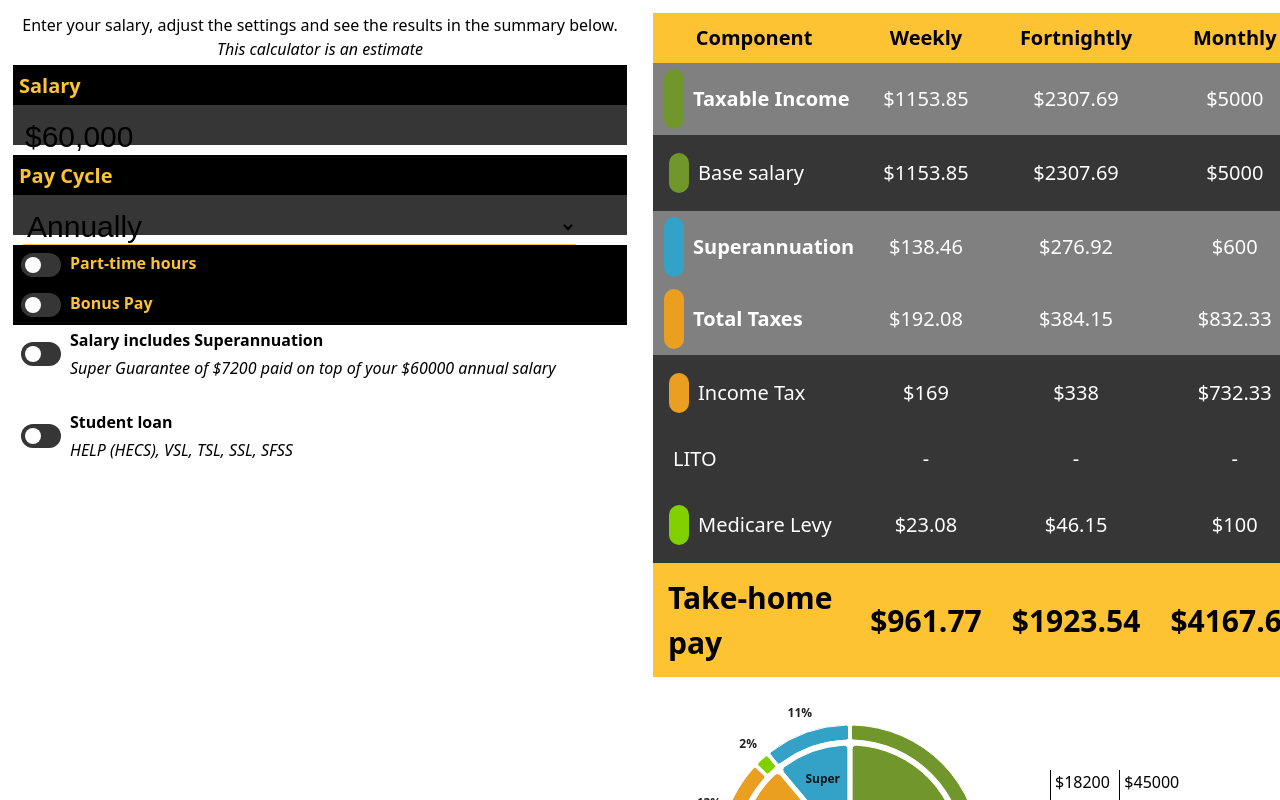
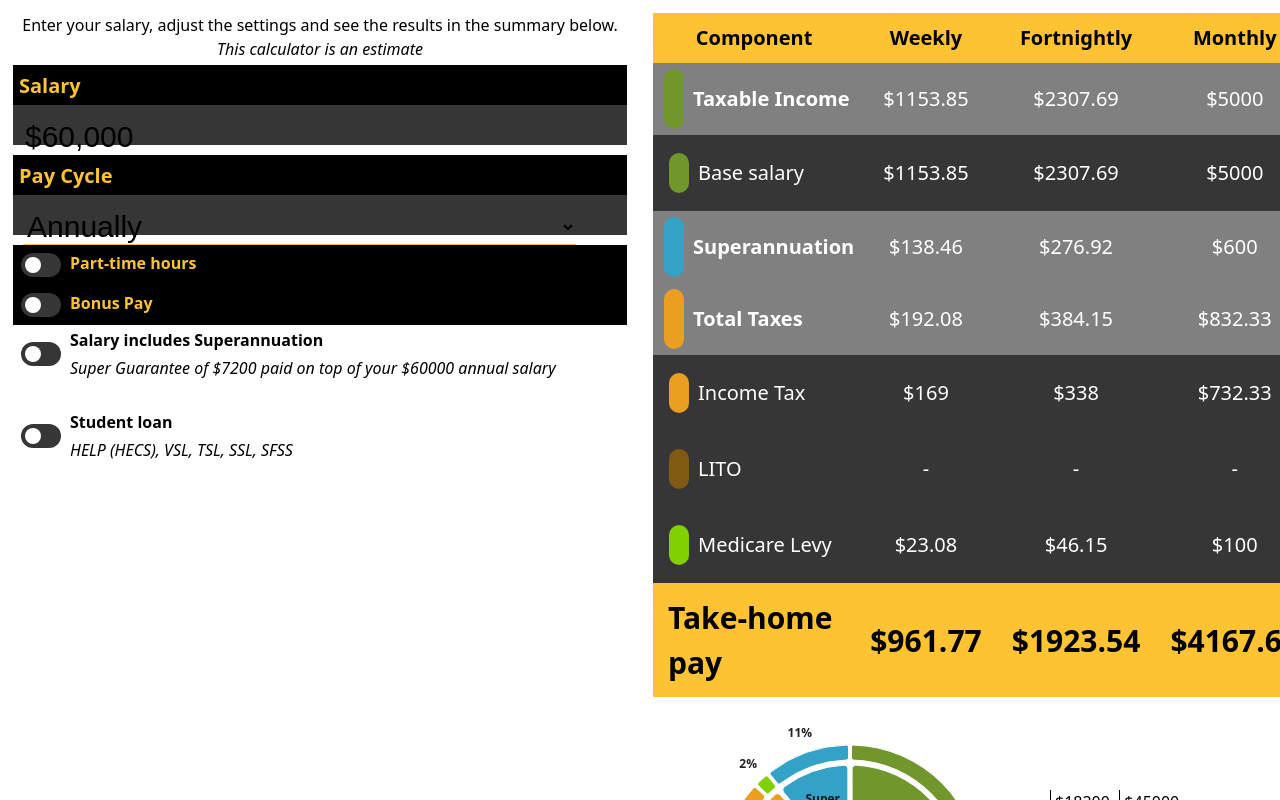
Before and after one commit to spikyMalkallam/pay-calculator, a React (Vite) app: page / in a window 1280 px wide. Shown: the top 800 px of the page. Built offline with nearby package versions, Linux system fonts and the light colour scheme.

Commit message:
Added LITO colour

```diff
--- a/src/dropdown.css
+++ b/src/dropdown.css
@@ -153,30 +153,6 @@ select>option {
     font-size: 20px;
 }
 
-/* .coloured-dot-Taxable {
-    width: 12px;
-    height: 12px;
-    border-radius: 20px;
-    background-color: #71972c;
-    margin: 5px 5px 5px 10px;
-}
-
-.coloured-dot-Superannuation {
-    width: 12px;
-    height: 12px;
-    border-radius: 20px;
-    background-color: #33a2c6;
-    margin: 5px 5px 5px 10px;
-}
-
-.coloured-dot-Tax {
-    width: 12px;
-    height: 12px;
-    border-radius: 20px;
-    background-color: #ea9f21;
-    margin: 5px 5px 5px 10px;
-} */
-
 .coloured-dot-TaxableIncome {
     width: 20px;
     height: 60px;
@@ -247,6 +223,14 @@ select>option {
     height: 40px;
     border-radius: 20px;
     background-color: #d100b5;
+    margin: 5px 5px 5px 0px;
+}
+
+.coloured-dot-LITO {
+    width: 20px;
+    height: 40px;
+    border-radius: 20px;
+    background-color: #815912;
     margin: 5px 5px 5px 0px;
 }
 
```
